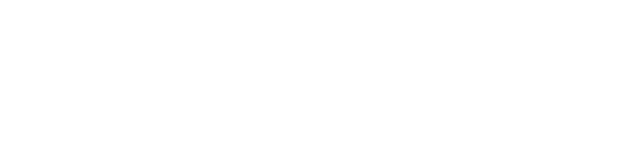
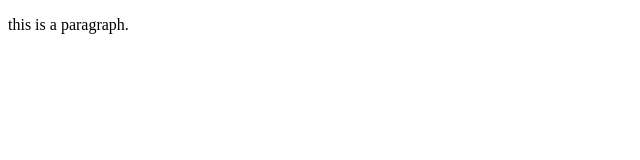
Before and after one commit to amirkhelia1/git-exemple-project, a plain HTML site: page dist/index.html in a window 1280 px wide. Shown: the whole page, without its empty margins (0-640 px from the left). Drawn offline with Linux system fonts and the light colour scheme.

Commit message:
added  paragrah

```diff
--- a/dist/index.html
+++ b/dist/index.html
@@ -6,6 +6,8 @@
     <title>Document</title>
 </head>
 <body>
-
+   <p>
+this is a  paragraph.
+   </p>
 </body>
 </html>
```
Also changed, not shown: index.html (+3 -1 lines).
